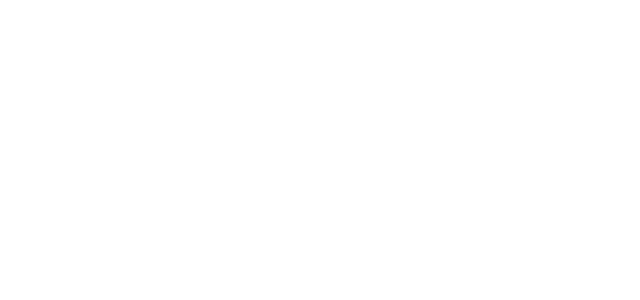
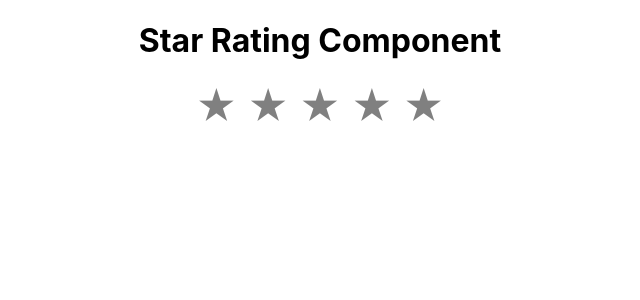
Before and after one commit to Piyush023/Machine_Coding_Examples, a React (Create React App) app: page /star in a window 1280 px wide. Before the commit this address had no page. Shown: the top 300 px of the page, without its empty margins (320-960 px from the left). Built offline with nearby package versions, Linux system fonts and the light colour scheme.

Commit message:
Star Rating Component Added.

```diff
--- a/src/App.css
+++ b/src/App.css
@@ -106,3 +106,25 @@
   justify-content: space-between;
   cursor: pointer;
 }
+
+.container {
+  display: flex;
+  flex-direction: column;
+  align-items: center;
+}
+
+.star-container {
+  font-size: 40px;
+}
+
+.star {
+  padding: 5px;
+  color: gray;
+  cursor: pointer;
+}
+
+.star-filled {
+  color: #ffdf00;
+  padding: 5px;
+  cursor: pointer;
+}
--- a/src/App.jsx
+++ b/src/App.jsx
@@ -14,6 +14,7 @@
 import MPBar from './Components/MultipleProgressBar/MultipleProgressBar';
 import Pagination from './Components/Pagination/Pagination';
 import Folder from './Components/FolderTree/Folder';
+import StarRating from './Components/StarRating/StarRating';
 
 const App = () => {
   return (
@@ -35,6 +36,7 @@
           <Route path={'mpbar'} element={<MPBar />} />
           <Route path={'pagination'} element={<Pagination />} />
           <Route path={'treeFolder'} element={<Folder />} />
+          <Route path={'star'} element={<StarRating />} />
         </Route>
       </Routes>
     </BrowserRouter>
--- /dev/null
+++ b/src/Components/StarRating/StarRating.jsx
@@ -0,0 +1,39 @@
+import React, { useState } from 'react';
+
+const StarRating = () => {
+  const [filled, setFilled] = useState(0);
+  const [hoverFilled, setHoverFilled] = useState(0);
+
+  return (
+    <div className='container'>
+      <h1>Star Rating Component</h1>
+      <div className='star-container'>
+        {[...Array(5)].map((_, index) => {
+          return (
+            <span
+              className={
+                index + 1 <= filled || index + 1 <= hoverFilled
+                  ? 'star-filled'
+                  : 'star'
+              }
+              key={index}
+              onMouseOver={() => {
+                setHoverFilled(index + 1);
+              }}
+              onMouseOut={() => {
+                setHoverFilled(0);
+              }}
+              onClick={() => {
+                setFilled(index + 1);
+              }}
+            >
+              &#9733;
+            </span>
+          );
+        })}
+      </div>
+    </div>
+  );
+};
+
+export default StarRating;
```
